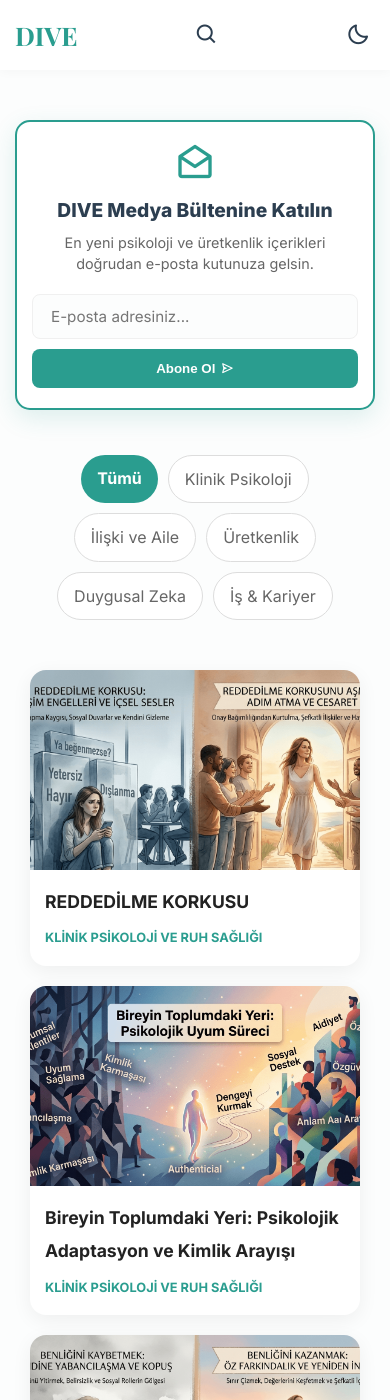
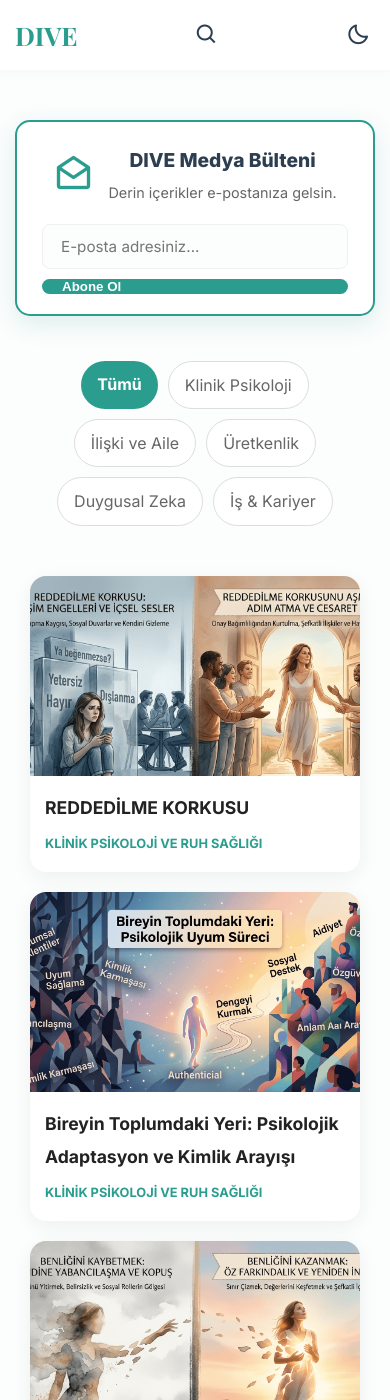
Before and after one commit to EKTHOLDING/dive, a Jekyll site: the page built from index.html, in a window 390 px wide and 1400 px high. Built offline with Jekyll 4.4.1, drawn with Linux system fonts in a browser that asks for light colours.

Commit message:
Update abone-kutusu.html

```diff
--- a/_includes/abone-kutusu.html
+++ b/_includes/abone-kutusu.html
@@ -1,145 +1,87 @@
 <style>
-    /* Tepeye Uyumlu Yatay ve Şık Tasarım */
     #smart-top-newsletter {
         background: var(--card-bg);
-        border: 2px solid var(--primary); /* Dükkanın yeşiliyle dikkat çeker */
+        border: 2px solid var(--primary);
         border-radius: 15px;
         padding: 20px 25px;
-        margin-bottom: 35px; /* Yazıyla arasına boşluk bırakır */
+        margin-bottom: 35px;
         display: flex;
         align-items: center;
         justify-content: space-between;
         gap: 20px;
         box-shadow: 0 8px 25px rgba(42, 157, 143, 0.15);
-        opacity: 0; /* Başlangıçta gizli, JS ile tepeye çıkınca belirecek */
+        opacity: 0;
         transform: translateY(-10px);
         transition: opacity 0.5s ease, transform 0.5s ease;
     }
 
-    body.dark-mode #smart-top-newsletter {
-        box-shadow: 0 8px 25px rgba(0, 0, 0, 0.4);
+    body.dark-mode #smart-top-newsletter { box-shadow: 0 8px 25px rgba(0, 0, 0, 0.4); }
+
+    .top-news-text { flex: 1; display: flex; align-items: center; gap: 15px; }
+    .top-news-icon { font-size: 2.5rem; color: var(--primary); }
+    .top-news-content h4 { margin: 0 0 5px 0; font-size: 1.2rem; color: var(--text); font-weight: 800; }
+    .top-news-content p { margin: 0; font-size: 0.9rem; color: var(--text-muted); line-height: 1.4; }
+
+    .top-news-form { display: flex; gap: 10px; flex: 1; max-width: 450px; }
+    .top-news-input {
+        flex: 1; padding: 12px 18px; border: 1px solid var(--border); border-radius: 8px;
+        outline: none; background: var(--bg); color: var(--text); font-family: 'Inter', sans-serif; font-size: 0.95rem;
     }
+    .top-news-btn {
+        background: var(--primary); color: white; border: none; padding: 0 20px;
+        border-radius: 8px; font-weight: 700; cursor: pointer; transition: 0.3s;
+        display: flex; align-items: center; gap: 5px;
+    }
+    .top-news-btn:hover { transform: translateY(-2px); box-shadow: 0 5px 15px rgba(42, 157, 143, 0.3); }
 
-    .top-news-text {
-        flex: 1;
-        display: flex;
-        align-items: center;
-        gap: 15px;
-    }
+    /* Başarı Mesajı Stili */
+    #ml-success-msg { display: none; color: var(--primary); font-weight: 700; font-size: 1rem; }
 
-    .top-news-icon {
-        font-size: 2.5rem;
-        color: var(--primary);
-    }
-
-    .top-news-content h4 {
-        margin: 0 0 5px 0;
-        font-size: 1.2rem;
-        color: var(--text);
-        font-weight: 800;
-    }
-
-    .top-news-content p {
-        margin: 0;
-        font-size: 0.9rem;
-        color: var(--text-muted);
-        line-height: 1.4;
-    }
-
-    .top-news-form {
-        display: flex;
-        gap: 10px;
-        flex: 1;
-        max-width: 450px;
-    }
-
-    .top-news-input {
-        flex: 1;
-        padding: 12px 18px;
-        border: 1px solid var(--border);
-        border-radius: 8px;
-        outline: none;
-        background: var(--bg);
-        color: var(--text);
-        font-family: 'Inter', sans-serif;
-        font-size: 0.95rem;
-        transition: 0.3s;
-    }
-
-    .top-news-input:focus {
-        border-color: var(--primary);
-    }
-
-    .top-news-btn {
-        background: var(--primary);
-        color: white;
-        border: none;
-        padding: 0 20px;
-        border-radius: 8px;
-        font-weight: 700;
-        cursor: pointer;
-        transition: 0.3s;
-        display: flex;
-        align-items: center;
-        gap: 5px;
-    }
-
-    .top-news-btn:hover {
-        transform: translateY(-2px);
-        box-shadow: 0 5px 15px rgba(42, 157, 143, 0.3);
-    }
-
-    /* Mobil Cihazlar İçin Alt Alta Dizilim */
     @media (max-width: 768px) {
-        #smart-top-newsletter {
-            flex-direction: column;
-            text-align: center;
-            padding: 20px 15px;
-        }
-        .top-news-text {
-            flex-direction: column;
-            gap: 10px;
-        }
-        .top-news-form {
-            width: 100%;
-            flex-direction: column;
-        }
-        .top-news-btn {
-            padding: 12px;
-            justify-content: center;
-        }
+        #smart-top-newsletter { flex-direction: column; text-align: center; }
+        .top-news-form { width: 100%; flex-direction: column; }
     }
 </style>
 
 <div id="smart-top-newsletter">
     <div class="top-news-text">
         <i class='bx bx-envelope-open top-news-icon'></i>
-        <div class="top-news-content">
-            <h4>DIVE Medya Bültenine Katılın</h4>
-            <p>En yeni psikoloji ve üretkenlik içerikleri doğrudan e-posta kutunuza gelsin.</p>
+        <div class="top-news-content" id="news-content-area">
+            <h4>DIVE Medya Bülteni</h4>
+            <p>Derin içerikler e-postanıza gelsin.</p>
         </div>
+        <div id="ml-success-msg">Aramıza hoş geldiniz! 🎉</div>
     </div>
-    <form class="top-news-form" onsubmit="event.preventDefault(); alert('Tebrikler! Abone oldunuz.');">
-        <input type="email" class="top-news-input" placeholder="E-posta adresiniz..." required>
-        <button type="submit" class="top-news-btn">Abone Ol <i class='bx bx-send'></i></button>
+
+    <form class="top-news-form" id="ml-form" action="https://assets.mailerlite.com/jsonp/2222287/forms/182950012981872574/subscribe" method="post">
+        <input type="email" class="top-news-input" name="fields[email]" placeholder="E-posta adresiniz..." required>
+        <button type="submit" class="top-news-btn">Abone Ol</button>
     </form>
 </div>
 
 <script>
     document.addEventListener("DOMContentLoaded", function() {
-        // Kutuyu ve sayfanın ana gövdesini (main-content) bul
         const newsletterBox = document.getElementById("smart-top-newsletter");
         const mainContent = document.querySelector(".main-content");
+        const mlForm = document.getElementById("ml-form");
+        const newsContent = document.getElementById("news-content-area");
+        const successMsg = document.getElementById("ml-success-msg");
 
+        // Kutuyu tepeye taşı
         if (mainContent && newsletterBox) {
-            // Kutuyu al, ana gövdenin EN TEPESİNE (ilk çocuk olarak) yapıştır!
             mainContent.insertBefore(newsletterBox, mainContent.firstChild);
+            setTimeout(() => { newsletterBox.style.opacity = "1"; newsletterBox.style.transform = "translateY(0)"; }, 100);
+        }
 
-            // Yumuşakça görünür yap (Estetik geçiş)
-            setTimeout(() => {
-                newsletterBox.style.opacity = "1";
-                newsletterBox.style.transform = "translateY(0)";
-            }, 100);
+        // Form gönderildiğinde şık bir teşekkür göster
+        if(mlForm) {
+            mlForm.addEventListener("submit", function() {
+                setTimeout(() => {
+                    mlForm.style.display = "none";
+                    newsContent.style.display = "none";
+                    successMsg.style.display = "block";
+                }, 500);
+            });
         }
     });
 </script>
```
